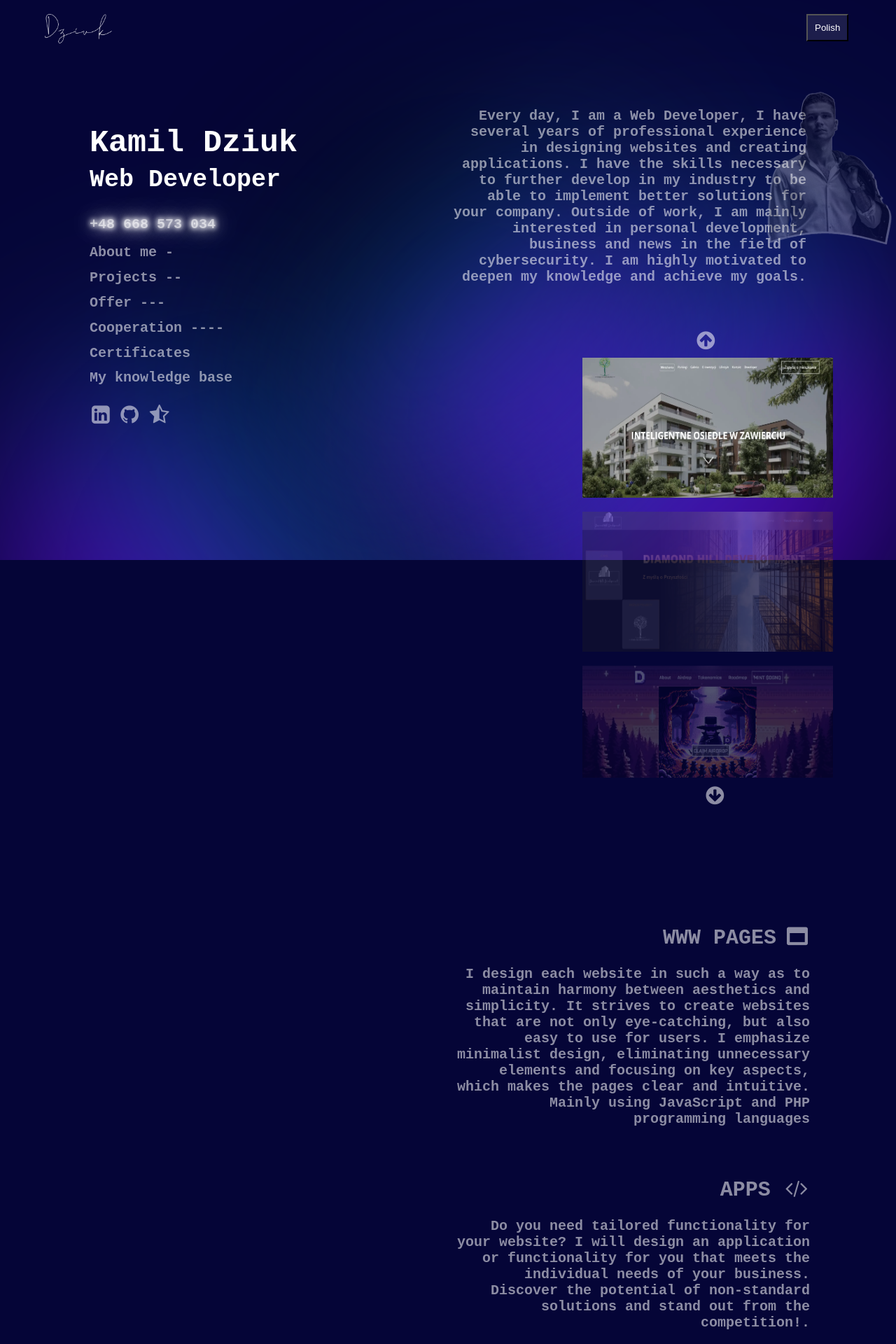
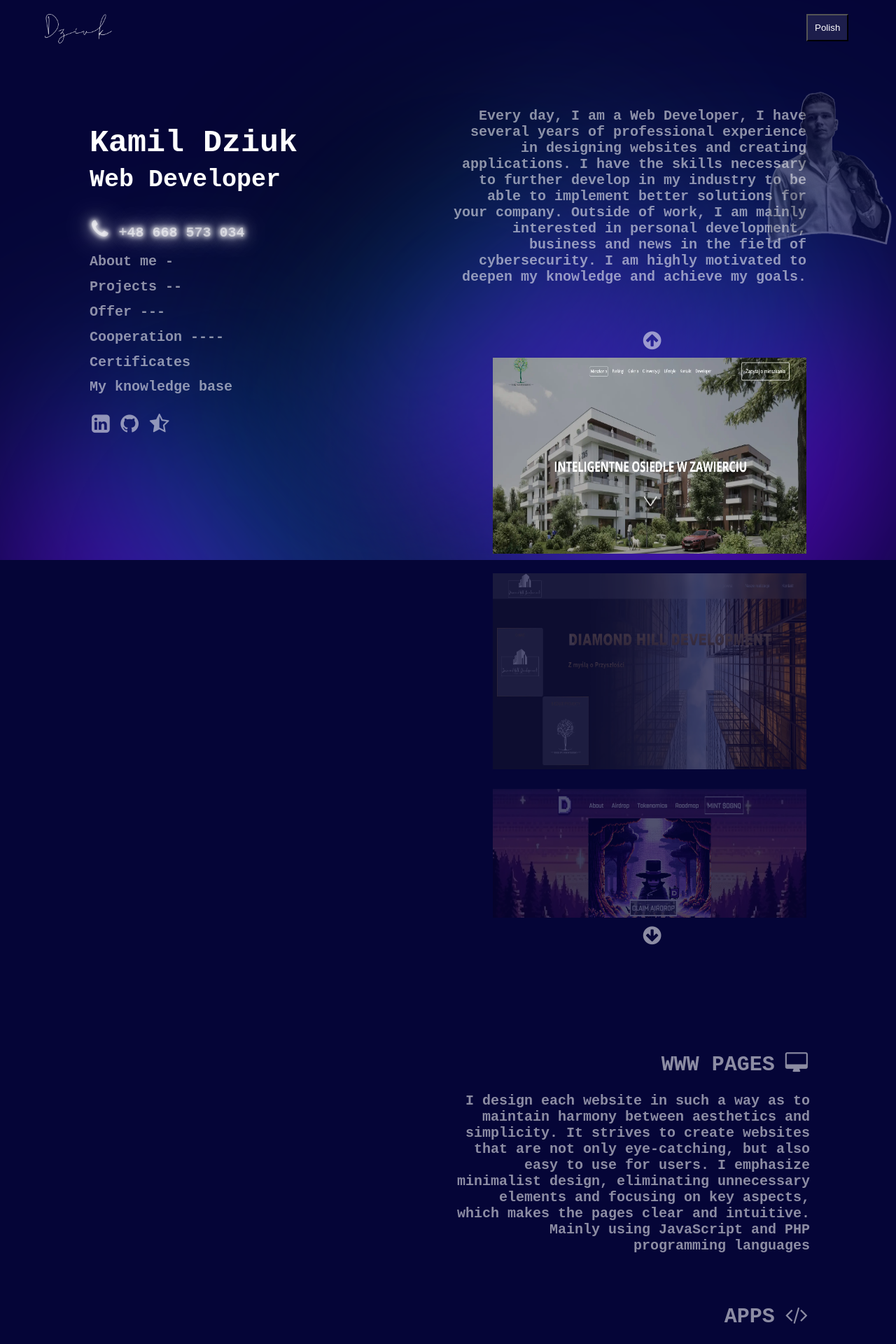
Before and after one commit to KamilDziuk/kamildziuk.github.io, a PHP site: page / in a window 1280 px wide. Shown: the top 1920 px of the page at 70% size. Run offline with PHP 8.4, Linux system fonts and the light colour scheme.

Commit message:
Improved hover effects on the entire page. Enlarged portfolio images. Added text describing the location on the page. Improved navigation labeling. Added contact icons. Improved page readability.

```diff
--- a/css/style.css
+++ b/css/style.css
@@ -5,12 +5,14 @@
 
 }
 
+
 html,
 body {
     color: #ffffff;
     background-color: rgb(5, 5, 55);
     font-family: 'Courier New', monospace;
     overflow-x: hidden;
+
 }
 
 
@@ -179,7 +181,16 @@ display: none;
 /* console Log end */
 /* head section end */
 
-
+.consoleLog:hover
+{
+  font-size: 25px;
+  color: #ffffff;
+    text-shadow:
+        0 0 7px #fff,
+        0 0 10px #fff,
+        0 0 21px #fff,
+        0 0 42px rgb(255, 255, 255);
+}
 /* me image */
 .meImage
 {
@@ -191,6 +202,14 @@ margin-top: -5.5%;
   top: 0;
   z-index: 0;
 }
+.meImage:hover
+{
+  opacity:1;
+  width: 70%;
+  left: 60%;
+  margin-top: -20%;
+}
+
 
 /* About Me section */
 #aboutMe {
@@ -212,8 +231,9 @@ margin-top: 10% ;
     width: 40%;
     text-align: right;
     margin: 5px;
-    margin-top:6.5%;
+    margin-top:5%;
     margin-bottom:6.5%;
+
 }
 
 
@@ -239,8 +259,9 @@ margin-top: 10% ;
   color: #ffffff8a;
   padding-bottom: 0px;
   padding-top: 15px;
-  font-size: 30px;
+  font-size: 22px;
   font-weight: 900;
+  z-index: 99;
 }
 
 .showRepo p:hover
@@ -276,10 +297,10 @@ margin-top: 10% ;
 #portfolio {
   position: relative;
   width: 70%;
-  height: 600px;
+  height: 800px;
 
   transform: translateX(-50%);
-  left: 100%;
+  left: 90%;
   overflow: hidden
 
 }
@@ -296,7 +317,13 @@ margin-top: 10% ;
 
 
 .fa:hover {
-    color: #ffffff;
+  color: #ffffff;
+  text-shadow:
+      0 0 7px #fff,
+      0 0 10px #fff,
+      0 0 21px #fff,
+      0 0 42px rgb(255, 255, 255);
+    font-size: 35px;
 }
 
 
@@ -315,9 +342,15 @@ font-size: 30px;
 /* Portfolio Image start */
 .portfolioImage {
   position: absolute;
-  width: 40%;
-  height: 200px;
+  width: 50%;
+  height: 280px;
+
   transition: transform 0.3s ease, opacity 0.3s ease;
+}
+
+.portfolioImage:hover {
+opacity: 1;
+
 }
 
 .top
@@ -325,7 +358,7 @@ font-size: 30px;
 position: relative;
 
 transform: translateX(-50);
-left: 77%;
+left: 71%;
 padding: 10px;
 color:#ffffff8a;
 text-align:center;
@@ -336,7 +369,7 @@ text-align:center;
   position: relative;
 margin-top: 0px;
 transform: translateX(-50);
-left: 78%;
+left: 71%;
 padding: 10px;
 color:#ffffff8a;
 
@@ -421,6 +454,16 @@ margin-bottom: 5px;
 
 }
 
+.offerTitleText:hover
+{
+  color: #ffffff;
+  text-shadow:
+      0 0 7px #fff,
+      0 0 10px #fff,
+      0 0 21px #fff,
+      0 0 42px rgb(255, 255, 255);
+}
+
 #offerTextMenu:hover, #cooperationTextMenu:hover, #GitHubRESTAPI:hover
 {
 
@@ -438,7 +481,7 @@ margin-bottom: 5px;
     font-size: 23px;
 }
 
-.projectsText:hover,.baseText:hover, #offerTextHover:hover, #cooperationTextHover:hover
+.projectsText:hover,.baseText:hover, #offerTextHover:hover, #cooperationTextHover:hover, .certificatesText:hover
 {
   color:#ffffff;
     font-size: 23px;
@@ -534,8 +577,8 @@ position: absolute;
  .menu
  {
    position: fixed;
-   background: rgba(18, 1, 100, 0.699);
-   backdrop-filter: blur(4px);
+   background: rgba(0, 0, 0, 0.699);
+
    border-style: none;
    top: 0%;
    width: 100%;
@@ -616,7 +659,8 @@ margin-top: -12%;
   top: 0;
   z-index: 0;
 }
-    #head,
+
+  #head,
     #aboutMe,
     #offer,
     #portfolio,
--- a/index.html
+++ b/index.html
@@ -30,11 +30,11 @@
 </div>
 <!-- light Reflections end-->
 
-  <img class="logo" src="/image/kamildziukLogo.webp">
+<a href="/."><img class="logo" src="/image/kamildziukLogo.webp"></a>
 <!-- bar start -->
 <div class="bar">
   <div class="barButton">
-    <img class="burgerMenu"  src="/image/burgerMenu.svg" >
+    <img class="burgerMenu"  src="/image/burgerMenu.svg" ><i class="fa fa-bars" aria-hidden="true"></i>
   </div>
   <div class="menu">  </div>
 
@@ -62,10 +62,10 @@
   I'm coding your ideas for online success.
 </h3>
 <h3 class="consoleLog">
-  <a href="mailto:contact@kamildziuk.pl">contact@kamildziuk.pl</a>
+  <a href="mailto:contact@kamildziuk.pl"><i class="fa fa-envelope-o" aria-hidden="true"></i> contact@kamildziuk.pl</a>
 </h3>
 <h3 class="consoleLog">
-  <a  href=""onclick="window.location.href='tel:668573034'">+48 668 573 034</a>
+  <a  href=""onclick="window.location.href='tel:668573034'"> <i class="fa fa-phone" aria-hidden="true"></i> +48 668 573 034</a>
 </h3>
 
 <div class="sectionOptions">
@@ -75,6 +75,7 @@
   <a href="#cooperationPosition"><h3  id="cooperationTextHover"  class="cooperationText"></h3></a>
   <a  target="_blank" href="/image/certificates.pdf"><h3 class="certificatesText"></h3></a>
   <a target="_blank"  href="https://www.kamildziuk.pl/questionsApp/myKnowledgeBase.php"><h3 class="baseText"></h3></a>
+
 
 </div>
 <br>
@@ -88,10 +89,10 @@
 <button class="polishLanguage"></button>
 
 <!-- about me section start -->
-
+<section id="aboutMePosition"></section>
 <section id="aboutMe">
   <img class="meImage"  src="/image/KamilDziukWebsitesAndApplications.webp">
-<section id="aboutMePosition"></section>
+
 
 
 <h3 class="aboutMeTextHead"> </h3>
@@ -100,7 +101,9 @@
 <!-- about me section end -->
 
 <!-- portfolio section start -->
+<section id="portfolioPosition"></section>
 <i class="fa fa-arrow-circle-up top"></i>
+
 <div id="portfolio">
 
 <a target="_blank"  href="https://github.com/KamilDziuk/parkpaderewskiego"><img class="portfolioImage" src="/image/pp.webp"></a>
@@ -124,8 +127,8 @@
 
 </div>
 <i class="fa fa-arrow-circle-down buttom"></i>
+<br>
 
-<section id="portfolioPosition"></section>
 <!-- portfolio section end -->
 <!-- GitHubRESTAPI section start -->
 <section id="GitHubRESTAPI">
@@ -136,20 +139,20 @@
 <!-- GitHubRESTAPI section end -->
 
 <!-- offer section start -->
-
+<section id="offerPosition"></section>
 <section id="offer">
 
-  <section id="offerPosition"></section>
+
   </section>
 <!-- offer section end -->
 
 
 <!-- cooperation section start -->
-
+<section id="cooperationPosition"></section>
 <section id="cooperation">
 
-  <section id="cooperationPosition"></section>
   </section>
+
 
 
 
--- a/js/gitApi.js
+++ b/js/gitApi.js
@@ -17,14 +17,14 @@ let data = await url.json();
 
  textElement += "</ul>";
  let polishLanguage =  document.querySelector('.polishLanguage');
- lengthRepo.innerHTML =  `<p>My repository List <i class="fa fa-github"></i><br>Total number: ${data.length}</p>`;
+ lengthRepo.innerHTML =  `<p>List of my projects (repositories) from my <a target="_blank"  href="https://github.com/KamilDziuk" style="color: #fff;">github</a> account, where I document progress in current projects. Total number: ${data.length}</p>`;
 
     polishLanguage.addEventListener('click', () =>{
   if(polishLanguage.textContent == 'English'){
-    lengthRepo.innerHTML =  `<p>Moje repozytoria <i class="fa fa-github"></i><br>Łączna liczba: ${data.length}</p>`;
+    lengthRepo.innerHTML =  `<p>Lista moich projektów (repozytoriów) z mojego konta na platformie <a target="_blank"  href="https://github.com/KamilDziuk" style="color: #fff;"> github </a>, prowadzę tam dokumentację postępów w aktualnych projektach. Łączna liczba: ${data.length}</p>`;
   }
    else if(polishLanguage.textContent == 'Polish'){
-        lengthRepo.innerHTML =  `<p>My repository List <i class="fa fa-github"></i><br>Total number: ${data.length}</p>`;
+        lengthRepo.innerHTML =  `<p>List of my projects (repositories) from my <a target="_blank"  href="https://github.com/KamilDziuk" style="color: #fff;"> github</a> account, where I document progress in current projects. Total number: ${data.length}</p>`;
         }
 
 })
--- a/js/script.js
+++ b/js/script.js
@@ -12,7 +12,7 @@ function ScrollMenu()
 
 window.addEventListener("scroll", () => {
     let scroll = window.pageYOffset || document.documentElement.scrollaboutMeText;
-    if (scroll >= 0) {
+    if (scroll >= -0) {
     document.querySelector(".aboutMeText").classList.add("aboutMeText--scrolling");
     }
 
@@ -101,8 +101,9 @@ scrollMenuResult.aboutMeText();
 
 // header carousel start
 let number = 0;
+let consoleLog = document.querySelectorAll('.consoleLog');
 function headerCarousel(){
-let consoleLog = document.querySelectorAll('.consoleLog');
+
 
 for(let i = 0; i< consoleLog.length; i++)
 {
@@ -115,8 +116,15 @@ if(number > consoleLog.length)
 }
 consoleLog[number -1].style.display = 'block';
 setTimeout(headerCarousel,3000);
+
+
+
 };
-headerCarousel();
+
+headerCarousel(number);
+
+
+
 // header carousel end
 
 // Bar and bar icone start
```
Also changed, not shown: js/translator.js (+9 -9 lines).
